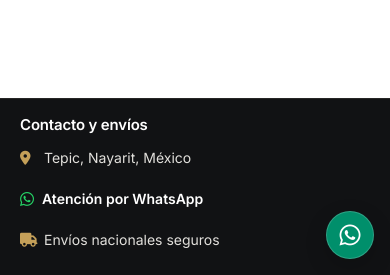
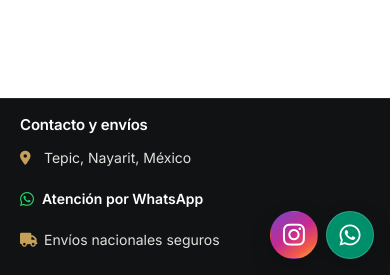
Before and after one commit to HazielHc/DMarcas, a website built with Vite: page index.html in a window 390 px wide. Shown: the part 569-844 px from the top of the page. Built offline with nearby package versions, Linux system fonts and the light colour scheme; files whose address does not match are found by name.

Commit message:
Point Instagram links to requested profile (#3)

```diff
--- a/css/style.css
+++ b/css/style.css
@@ -1518,8 +1518,9 @@ input[type="checkbox"] { border-radius: var(--ui-radius-pill); }
     box-shadow: none;
     backdrop-filter: none;
   }
-  .social-float-instagram,
+  .social-float { gap: 8px; }
   .social-float-facebook { display: none; }
+  .social-float-instagram { display: inline-flex; width: 48px; height: 48px; min-width: 48px; min-height: 48px; border-radius: 50%; }
   .social-float-whatsapp { width: 48px; height: 48px; min-width: 48px; min-height: 48px; border-radius: 50%; }
   .social-float-whatsapp i { font-size: 24px; }
 }
--- a/index.html
+++ b/index.html
@@ -382,7 +382,7 @@
 
   <!-- ================= ACCESOS FLOTANTES DE REDES Y WHATSAPP ================= -->
   <nav class="social-float" aria-label="Redes sociales y contacto">
-    <a href="https://www.instagram.com/dm.diversas.marcas/" target="_blank" rel="noopener noreferrer" class="social-float-link social-float-instagram" title="Instagram de Diversas Marcas" aria-label="Instagram de Diversas Marcas">
+    <a href="https://www.instagram.com/diversas._marcas/" target="_blank" rel="noopener noreferrer" class="social-float-link social-float-instagram" title="Instagram de Diversas Marcas" aria-label="Instagram de Diversas Marcas">
       <i class="fa-brands fa-instagram" aria-hidden="true"></i>
     </a>
     <a href="https://facebook.com/diversasmarcas" target="_blank" rel="noopener noreferrer" class="social-float-link social-float-facebook" title="Facebook de Diversas Marcas" aria-label="Facebook de Diversas Marcas">
--- a/js/config.js
+++ b/js/config.js
@@ -17,9 +17,9 @@ export const CONFIG = {
 
   // Redes Sociales oficiales
   social: {
-    instagram: "https://www.instagram.com/dm.diversas.marcas/",
+    instagram: "https://www.instagram.com/diversas._marcas/",
     instagramName: "Diversas Marcas",
-    instagramHandle: "@dm.diversas.marcas",
+    instagramHandle: "@diversas._marcas",
     facebook: "https://facebook.com/diversasmarcas",
     tiktok: "https://tiktok.com/@diversasmarcas"
   },
```
